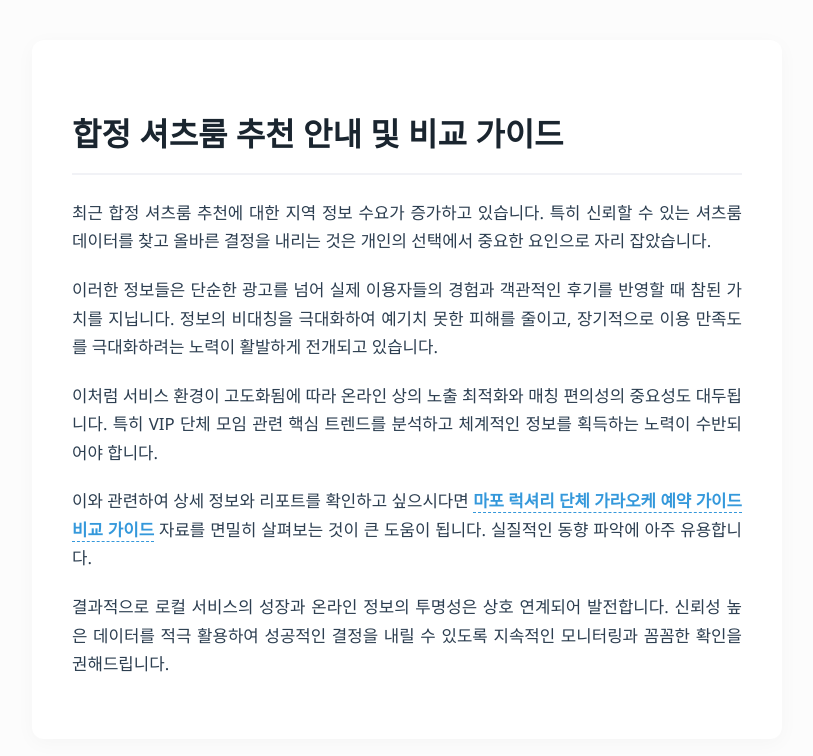
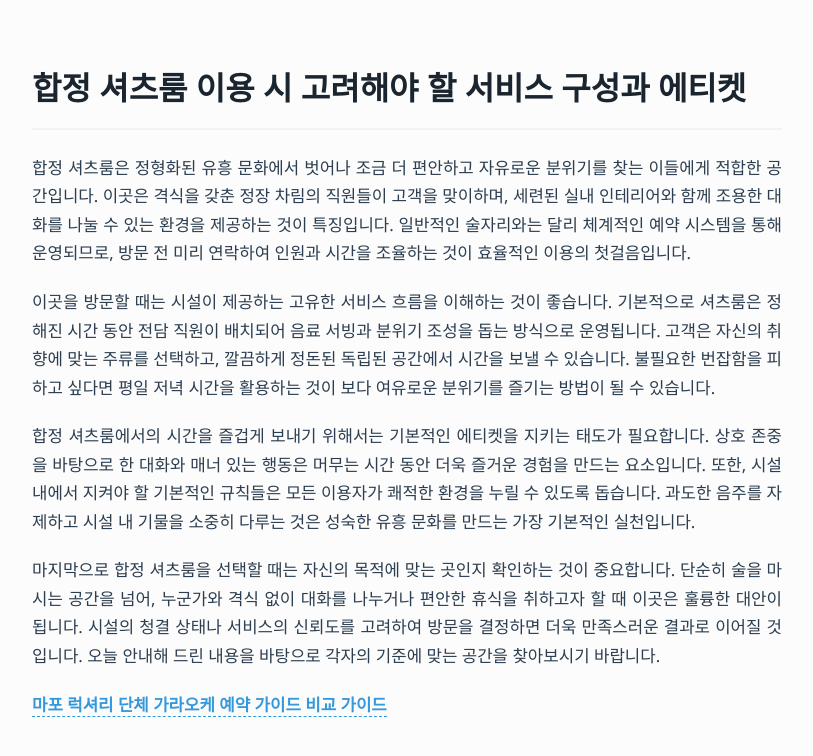
Before and after one commit to mqlwmsltm-arch/bp-t3b05-hj-shirts-rc, a plain HTML site: page posts/gemini-coverage-20260705-397.html in a window 1280 px wide. Shown: the whole page, without its empty margins (233-1046 px from the left). Drawn offline with Linux system fonts and the light colour scheme.

Commit message:
deploy: garbage-free snapshot 2026-08-10T08:11:00.269Z

```diff
--- a/posts/gemini-coverage-20260705-397.html
+++ b/posts/gemini-coverage-20260705-397.html
@@ -2,7 +2,7 @@
 <html lang="ko">
 <head>
  <meta charset="UTF-8">
- <title>합정 셔츠룸 추천 안내 및 비교 가이드</title>
+ <title>합정 셔츠룸 이용 시 고려해야 할 서비스 구성과 에티켓</title>
  <link rel="canonical" href="https://hapjeong-shirt-review.node-link.shop/posts/gemini-coverage-20260705-397.html">
  <meta name="viewport" content="width=device-width, initial-scale=1.0">
  <style>
@@ -49,18 +49,20 @@
  </style>
  <link rel="icon" type="image/svg+xml" href="./favicon.svg">
  <meta property="og:url" content="https://hapjeong-shirt-review.node-link.shop/posts/gemini-coverage-20260705-397.html">
-  <meta property="og:title" content="합정 셔츠룸 추천 안내 및 비교 가이드">
+  <meta property="og:title" content="합정 셔츠룸 이용 시 고려해야 할 서비스 구성과 에티켓">
   <meta property="og:type" content="website">
   <meta name="twitter:card" content="summary">
 </head>
 <body>
- <article>
- <h1>합정 셔츠룸 추천 안내 및 비교 가이드</h1>
- <p>최근 합정 셔츠룸 추천에 대한 지역 정보 수요가 증가하고 있습니다. 특히 신뢰할 수 있는 셔츠룸 데이터를 찾고 올바른 결정을 내리는 것은 개인의 선택에서 중요한 요인으로 자리 잡았습니다.</p>
- <p>이러한 정보들은 단순한 광고를 넘어 실제 이용자들의 경험과 객관적인 후기를 반영할 때 참된 가치를 지닙니다. 정보의 비대칭을 극대화하여 예기치 못한 피해를 줄이고, 장기적으로 이용 만족도를 극대화하려는 노력이 활발하게 전개되고 있습니다.</p>
- <p>이처럼 서비스 환경이 고도화됨에 따라 온라인 상의 노출 최적화와 매칭 편의성의 중요성도 대두됩니다. 특히 VIP 단체 모임 관련 핵심 트렌드를 분석하고 체계적인 정보를 획득하는 노력이 수반되어야 합니다.</p>
- <p>이와 관련하여 상세 정보와 리포트를 확인하고 싶으시다면 <a class="anchor-link" href="https://mens-esthe.space/" data-합정 셔츠룸 안내-link-target="shinjuku-mens">마포 럭셔리 단체 가라오케 예약 가이드 비교 가이드</a> 자료를 면밀히 살펴보는 것이 큰 도움이 됩니다. 실질적인 동향 파악에 아주 유용합니다.</p>
- <p>결과적으로 로컬 서비스의 성장과 온라인 정보의 투명성은 상호 연계되어 발전합니다. 신뢰성 높은 데이터를 적극 활용하여 성공적인 결정을 내릴 수 있도록 지속적인 모니터링과 꼼꼼한 확인을 권해드립니다.</p>
- </article>
-</body>
+    <main>
+      <h1>합정 셔츠룸 이용 시 고려해야 할 서비스 구성과 에티켓</h1>
+      <div class="content">
+        <p>합정 셔츠룸은 정형화된 유흥 문화에서 벗어나 조금 더 편안하고 자유로운 분위기를 찾는 이들에게 적합한 공간입니다. 이곳은 격식을 갖춘 정장 차림의 직원들이 고객을 맞이하며, 세련된 실내 인테리어와 함께 조용한 대화를 나눌 수 있는 환경을 제공하는 것이 특징입니다. 일반적인 술자리와는 달리 체계적인 예약 시스템을 통해 운영되므로, 방문 전 미리 연락하여 인원과 시간을 조율하는 것이 효율적인 이용의 첫걸음입니다.</p>
+        <p>이곳을 방문할 때는 시설이 제공하는 고유한 서비스 흐름을 이해하는 것이 좋습니다. 기본적으로 셔츠룸은 정해진 시간 동안 전담 직원이 배치되어 음료 서빙과 분위기 조성을 돕는 방식으로 운영됩니다. 고객은 자신의 취향에 맞는 주류를 선택하고, 깔끔하게 정돈된 독립된 공간에서 시간을 보낼 수 있습니다. 불필요한 번잡함을 피하고 싶다면 평일 저녁 시간을 활용하는 것이 보다 여유로운 분위기를 즐기는 방법이 될 수 있습니다.</p>
+        <p>합정 셔츠룸에서의 시간을 즐겁게 보내기 위해서는 기본적인 에티켓을 지키는 태도가 필요합니다. 상호 존중을 바탕으로 한 대화와 매너 있는 행동은 머무는 시간 동안 더욱 즐거운 경험을 만드는 요소입니다. 또한, 시설 내에서 지켜야 할 기본적인 규칙들은 모든 이용자가 쾌적한 환경을 누릴 수 있도록 돕습니다. 과도한 음주를 자제하고 시설 내 기물을 소중히 다루는 것은 성숙한 유흥 문화를 만드는 가장 기본적인 실천입니다.</p>
+        <p>마지막으로 합정 셔츠룸을 선택할 때는 자신의 목적에 맞는 곳인지 확인하는 것이 중요합니다. 단순히 술을 마시는 공간을 넘어, 누군가와 격식 없이 대화를 나누거나 편안한 휴식을 취하고자 할 때 이곳은 훌륭한 대안이 됩니다. 시설의 청결 상태나 서비스의 신뢰도를 고려하여 방문을 결정하면 더욱 만족스러운 결과로 이어질 것입니다. 오늘 안내해 드린 내용을 바탕으로 각자의 기준에 맞는 공간을 찾아보시기 바랍니다.</p>
+        <p><a class="anchor-link" href="https://mens-esthe.space/" data-합정 셔츠룸 안내-link-target="shinjuku-mens">마포 럭셔리 단체 가라오케 예약 가이드 비교 가이드</a></p>
+      </div>
+    </main>
+  </body>
 </html>
```
